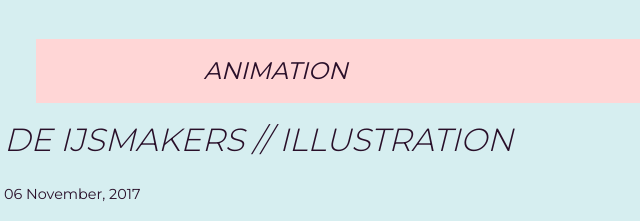
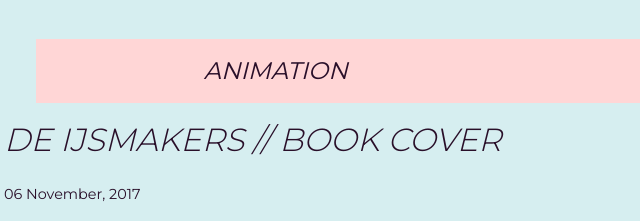
Before and after one commit to littlefinger42/lauras-portfolio, a Gatsby site: page /de-ijsmakers-illustration/ in a window 1280 px wide. Shown: the part 1480-1701 px from the top of the page, 124-764 px from the left. Built offline with nearby package versions, Linux system fonts and the light colour scheme; Gatsby itself is replaced by a stand-in of ours; a web font is replaced by a local one.

Commit message:
Update Illustration Item “de-ijsmakers-illustration”

```diff
--- a/static/illustration/de-ijsmakers-illustration.md
+++ b/static/illustration/de-ijsmakers-illustration.md
@@ -1,6 +1,6 @@
 ---
 date: 2017-11-06T17:50:52.722Z
-title: De Ijsmakers // illustration
+title: De Ijsmakers // book cover
 illustration: /assets/cover1.png
 ---
 illustration
```
